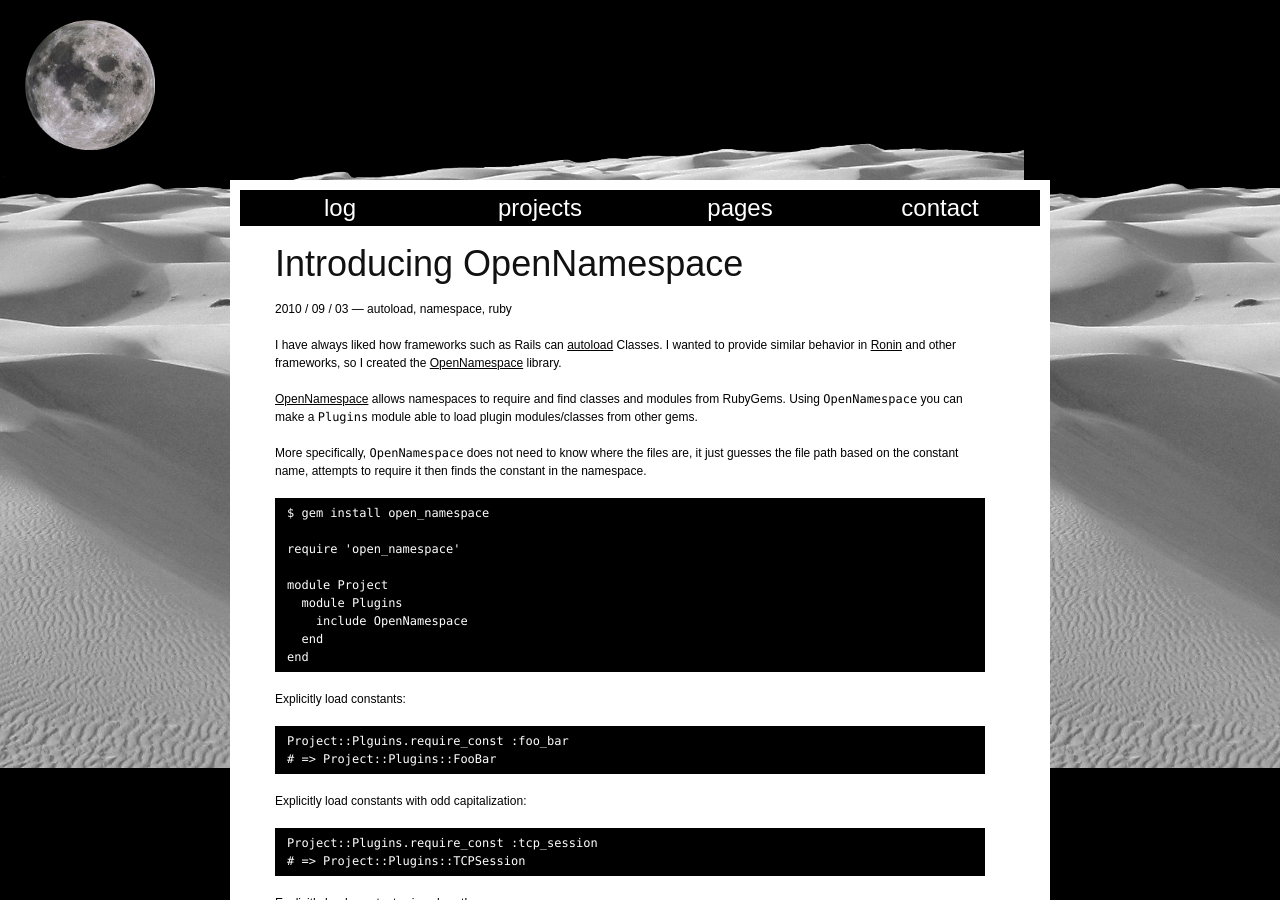
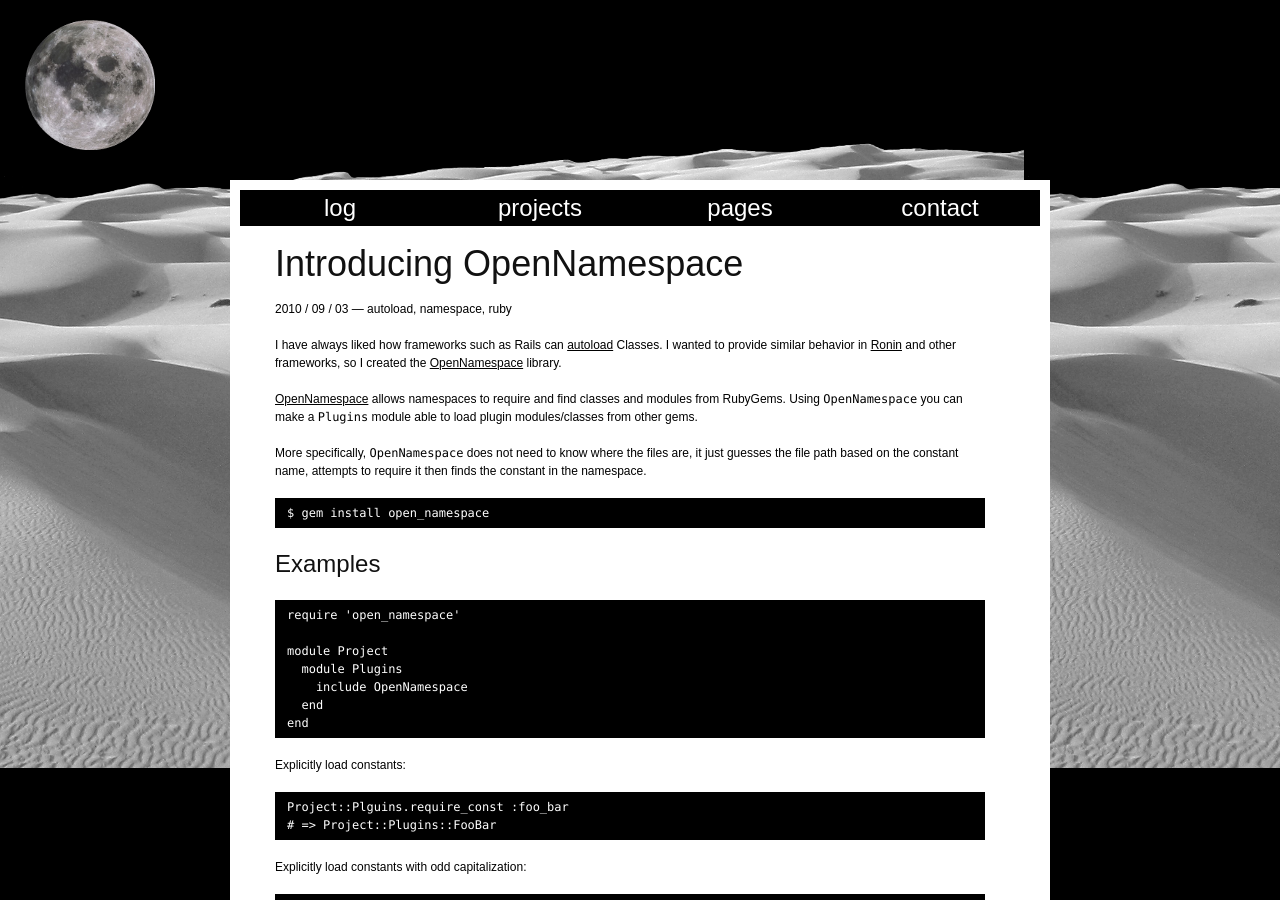
Before and after one commit to postmodern/postmodern.github.io, a Jekyll site: the page built from _posts/2010-09-03-introducing-open-namespace.md, in a window 1280 px wide and 900 px high. Built offline with Jekyll 4.4.1, drawn with Linux system fonts in a browser that asks for light colours; comment, search, counter and statistics services are not loaded.

Commit message:
Added an Examples section.

```diff
--- a/_posts/2010-09-03-introducing-open-namespace.md
+++ b/_posts/2010-09-03-introducing-open-namespace.md
@@ -23,6 +23,8 @@ the files are, it just guesses the file path based on the constant name,
 attempts to require it then finds the constant in the namespace.
 
     $ gem install open_namespace
+
+## Examples
 
     require 'open_namespace'
 
```
